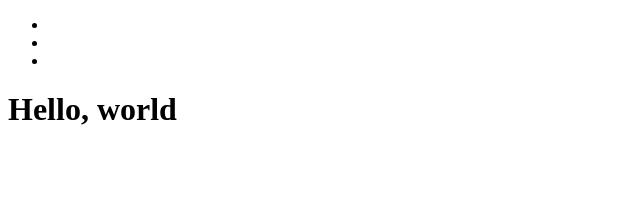
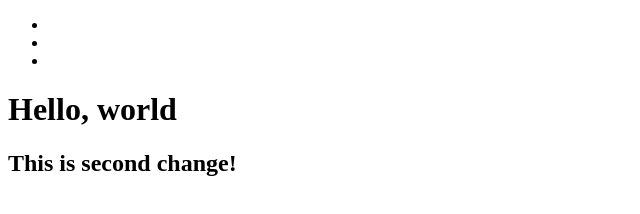
Before and after one commit to grigoriy-st/Test_OTUS, a plain HTML site: page page.html in a window 1280 px wide. Shown: the whole page, without its empty margins (0-640 px from the left). Drawn offline with Linux system fonts and the light colour scheme.

Commit message:
Update page.html

```diff
--- a/page.html
+++ b/page.html
@@ -11,5 +11,6 @@
         <li></li>
     </ul>
     <h1>Hello, world</h1>
+    <h2>This is second change!</h2>
 </body>
 </html>
```
